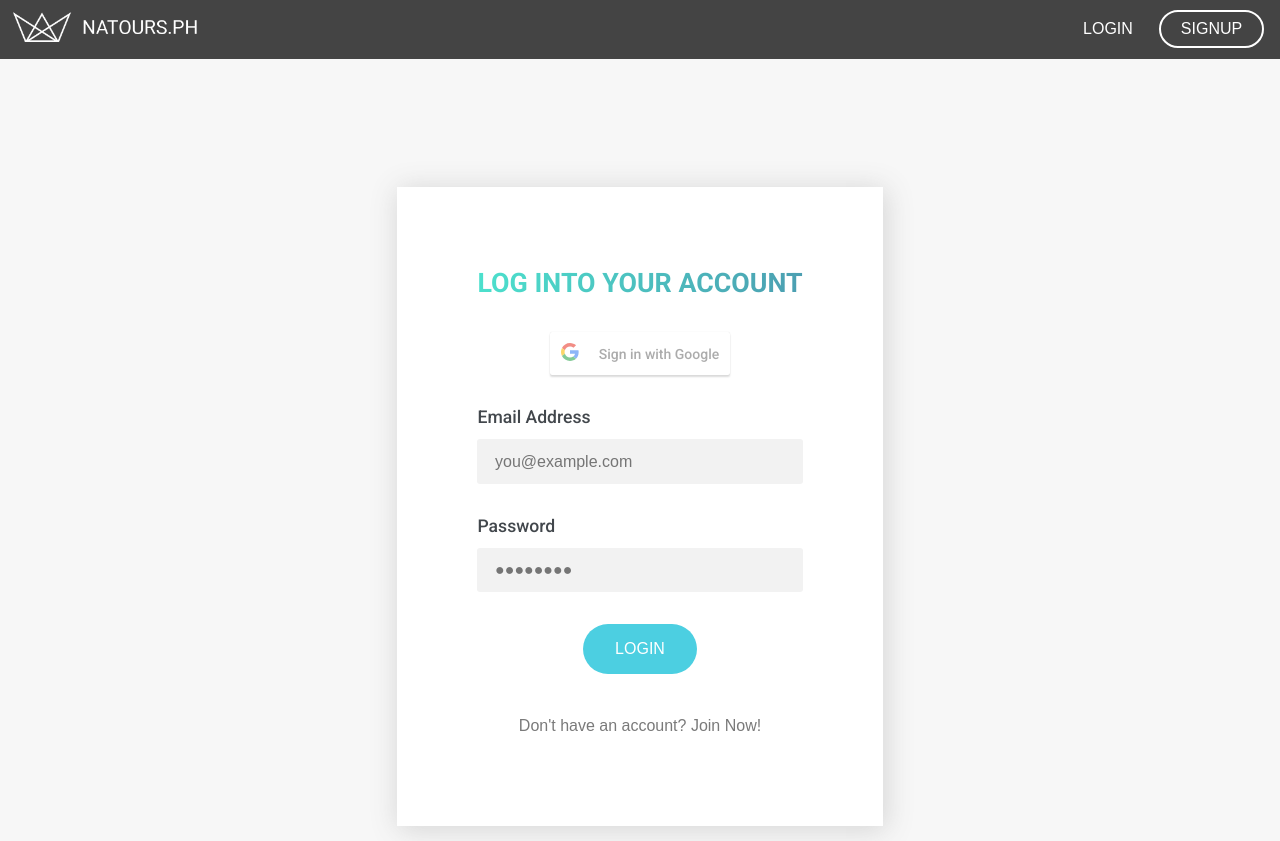
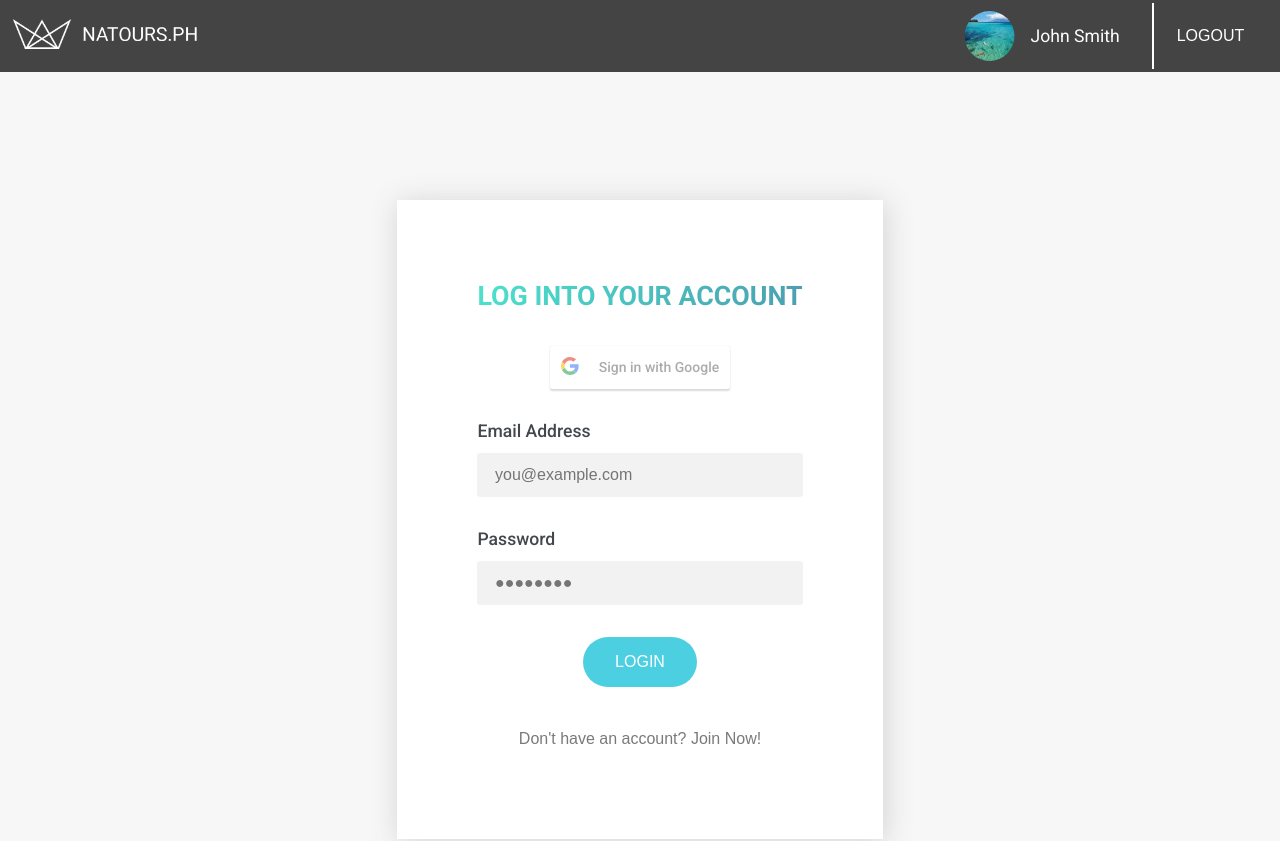
Before and after one commit to JL-08/natours-ph-mern, a React (Create React App) app: page / in a window 1280 px wide. Shown: the top 841 px of the page. Built offline with nearby package versions, Linux system fonts and the light colour scheme.

Commit message:
Add logged in user in nav bar

```diff
--- a/src/components/Auth/Auth.scss
+++ b/src/components/Auth/Auth.scss
@@ -16,6 +16,8 @@
     box-shadow: 2px 3px 27px 1px rgba(82, 82, 82, 0.2);
 
     h3 {
+      display: block;
+      margin: auto;
       margin-bottom: 1.2em;
       background: linear-gradient(
         100deg,
--- a/src/components/NavBar/NavBar.js
+++ b/src/components/NavBar/NavBar.js
@@ -1,16 +1,41 @@
-import React from 'react';
+import React, { useState } from 'react';
 import './NavBar.scss';
 import navLogo from '../../images/logo-white.png';
+import sample from '../../images/swimming.jpg';
 
 const NavBar = () => {
+  const [user, setUser] = useState({ fname: 'John', lname: 'Smith' });
+
+  const UserNav = () => {
+    if (user) {
+      return (
+        <>
+          <div className='nav-profile'>
+            <img src={sample} alt='' id='nav-avatar' />
+            <h4>
+              {user.fname} {user.lname}
+            </h4>
+          </div>
+          <button>LOGOUT</button>
+        </>
+      );
+    }
+
+    return (
+      <>
+        <button>LOGIN</button>
+        <button className='nav__btn-primary'>SIGNUP</button>
+      </>
+    );
+  };
+
   return (
     <nav className='nav-bar'>
       <div>
         <img src={navLogo} alt='white natours logo' />
       </div>
       <div>
-        <button>LOGIN</button>
-        <button className='nav__btn-primary'>SIGNUP</button>
+        <UserNav />
       </div>
     </nav>
   );
--- a/src/components/NavBar/NavBar.scss
+++ b/src/components/NavBar/NavBar.scss
@@ -3,7 +3,7 @@
 $navColor: #444444;
 
 .nav-bar {
-  height: 3.675em;
+  height: 4.5em;
   width: 100%;
   background-color: $navColor;
   padding: 0.8em;
@@ -28,4 +28,23 @@ $navColor: #444444;
     border: 2px solid white;
     border-radius: 50px;
   }
+
+  .nav-profile {
+    display: flex;
+    align-items: center;
+    gap: 1em;
+    padding: 0.5em 2em;
+    color: white;
+    border-right: 2px solid white;
+  }
+
+  h4 {
+    font-size: 1.1rem;
+  }
+
+  #nav-avatar {
+    width: 50px;
+    height: 50px;
+    clip-path: circle(50%);
+  }
 }
```
